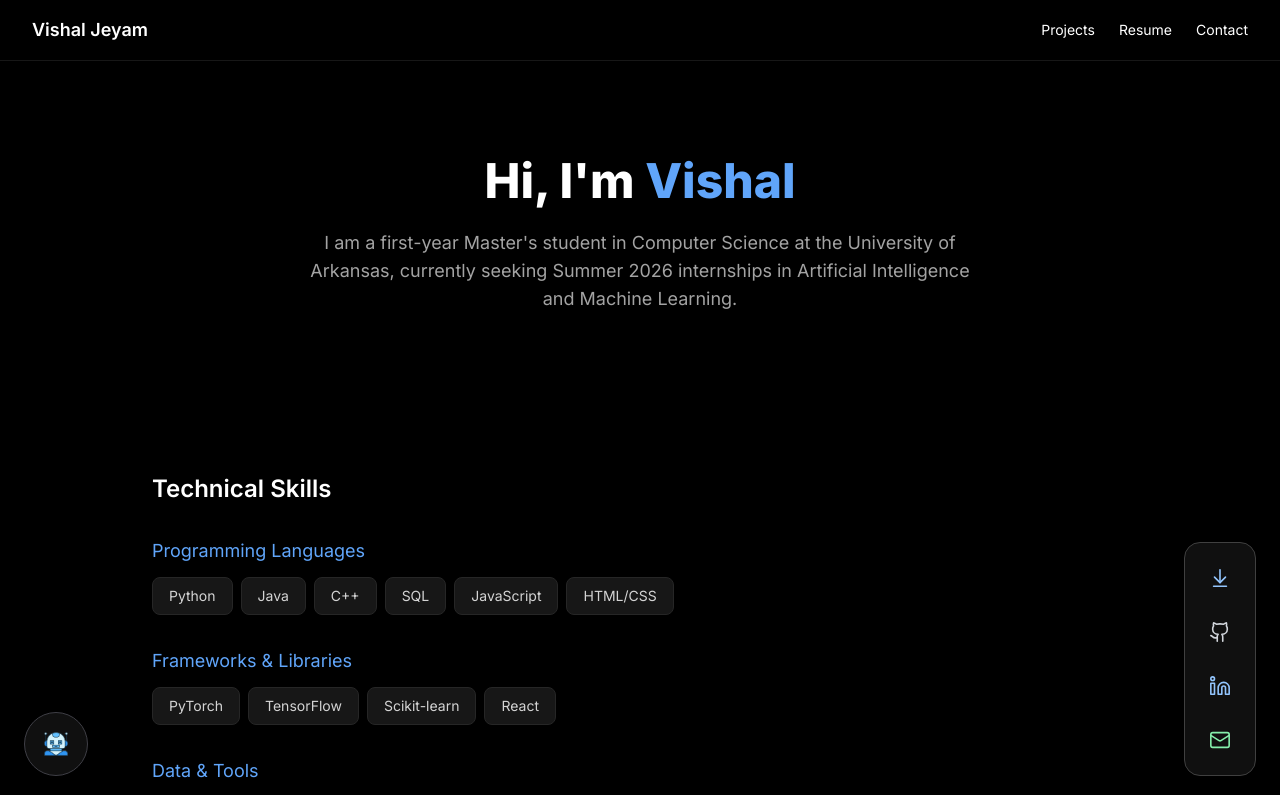
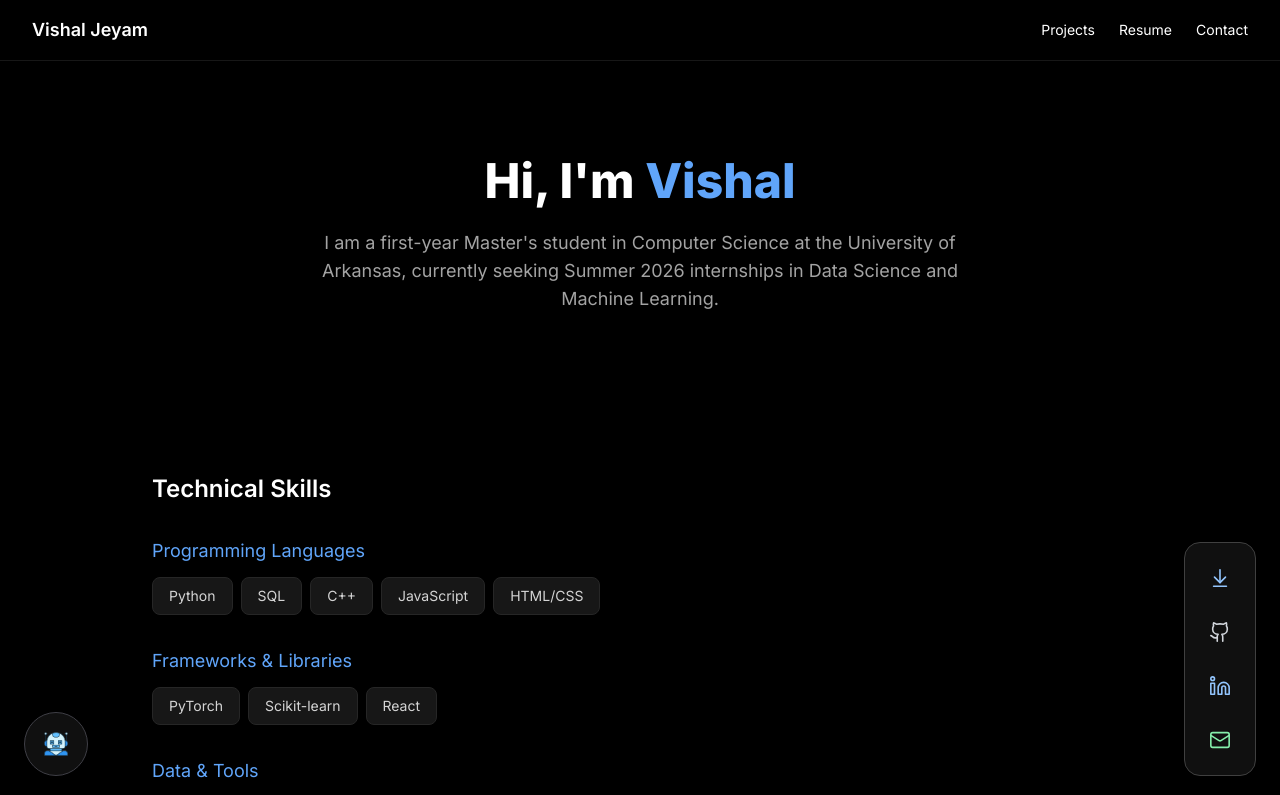
Before and after one commit to vjeyam/vjeyam.github.io, a React (Vite) app: page / in a window 1280 px wide. Shown: the top 795 px of the page. Built offline with nearby package versions, Linux system fonts and the light colour scheme.

Commit message:
add GitHub Actions workflow for build and deploy process; update both Hero and Skills component

```diff
--- a/src/components/Hero.tsx
+++ b/src/components/Hero.tsx
@@ -7,7 +7,7 @@ export default function Hero() {
 
       <p className="mt-6 text-neutral-400 max-w-2xl mx-auto text-lg">
         I am a first-year Master's student in Computer Science at the University of Arkansas,
-        currently seeking Summer 2026 internships in Artificial Intelligence and Machine Learning.
+        currently seeking Summer 2026 internships in Data Science and Machine Learning.
       </p>
     </section>
   )
--- a/src/components/Skills.tsx
+++ b/src/components/Skills.tsx
@@ -1,7 +1,7 @@
 export default function Skills() {
   const categories = {
-    "Programming Languages": ["Python", "Java", "C++", "SQL", "JavaScript", "HTML/CSS"],
-    "Frameworks & Libraries": ["PyTorch", "TensorFlow", "Scikit-learn", "React"],
+    "Programming Languages": ["Python", "SQL", "C++", "JavaScript", "HTML/CSS"],
+    "Frameworks & Libraries": ["PyTorch", "Scikit-learn", "React"],
     "Data & Tools": ["Kafka", "Elasticsearch", "Spark", "Git/GitHub", "Tableau", "Pandas", "NumPy"],
     "Cloud & DevOps": ["Docker", "Kubernetes", "Azure"]
   }
```
Also changed, not shown: server.js (+7 -0 lines).
